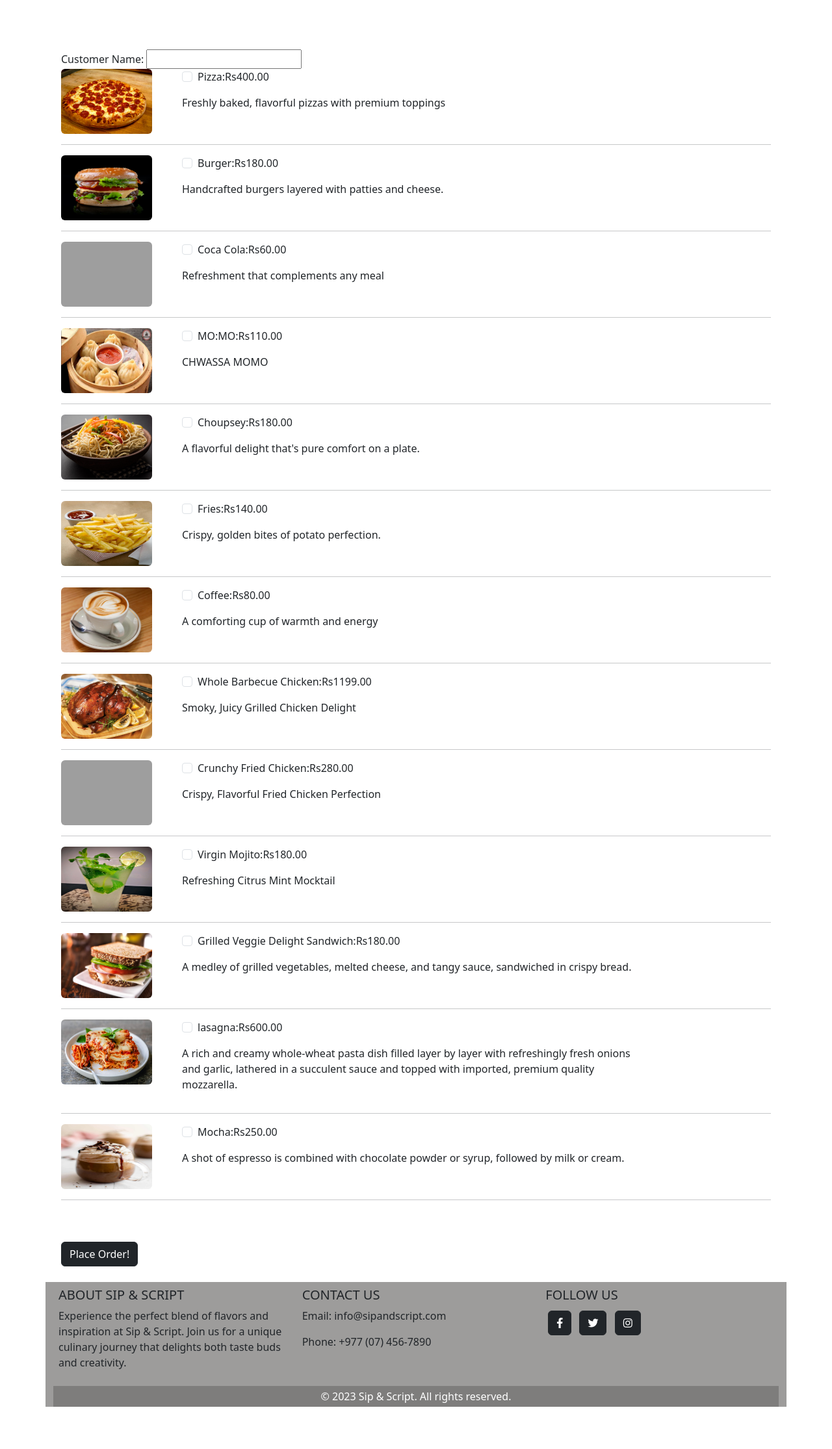
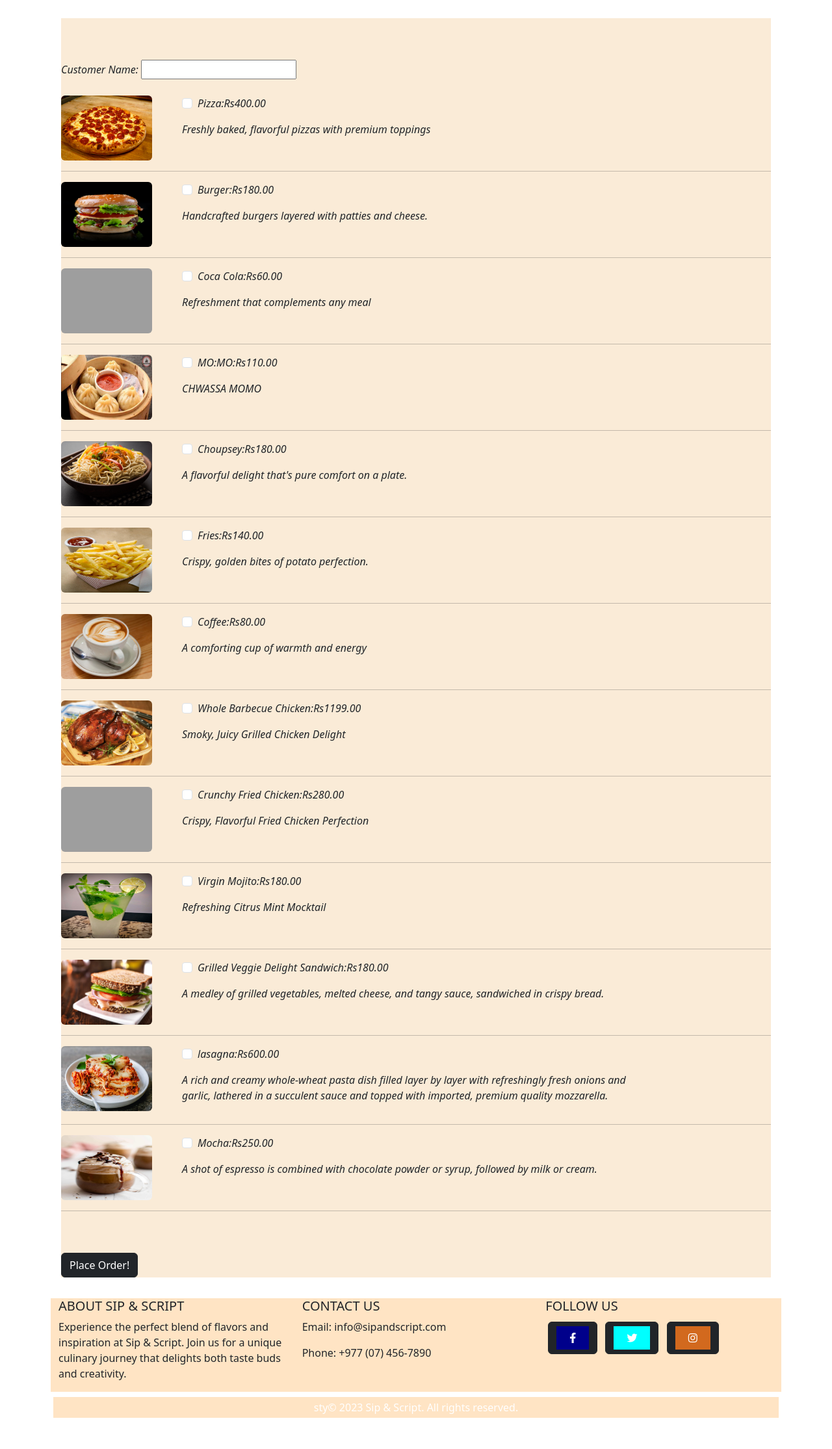
Before and after one commit to Anjal-shrestha/Restaurant-Receipt-Project, a Django app: page /order in a window 1280 px wide. Shown: the part 56-2286 px from the top of the page at 65% size. Before the commit the page ends 2221 px from the top, so only its background shows below. Run offline with Django 4.2, Linux system fonts and the light colour scheme; data comes from the database, SQL or seed files in the repository; both versions use the stored data as it was after the commit; grey boxes are pictures that could not be loaded.

Commit message:
Small Changes

```diff
--- a/system/templates/base.html
+++ b/system/templates/base.html
@@ -39,10 +39,10 @@
       {% block content %}
       {% endblock %}
 
-  <footer class="text-center text-lg-start" style="background-color: #9d9c9b;">
+  <footer class="text-center text-lg-start" style="background-color:bisque#9d9c9b;">
     <div class="container p-2">
         <!-- Footer content -->
-        <div class="row">
+        <div class="row" style="background-color:bisque;">
             <div class="col-lg-4 col-md-6 mb-4 mb-md-0">
                 <h5 class="text-uppercase">About Sip & Script</h5>
                 <p>Experience the perfect blend of flavors and inspiration at Sip & Script. Join us for a unique culinary journey that delights both taste buds and creativity.</p>
@@ -54,14 +54,14 @@
             </div>
             <div class="col-lg-4 col-md-6 mb-4 mb-md-0">
                 <h5 class="text-uppercase">Follow Us</h5>
-                <a class="btn btn-dark btn-floating m-1" href="https://www.facebook.com/" target="_blank" role="button"> <img src="" alt=""><i class="fab fa-facebook-f"></i></a>
-                <a class="btn btn-dark btn-floating m-1" href="https://www.twitter.com/" target="_blank" role="button"><i class="fab fa-twitter"></i></a>
-                <a class="btn btn-dark btn-floating m-1" href="https://instagram.com/" target="_blank" role="button"><i class="fab fa-instagram"></i></a>
+                <a class="btn btn-dark btn-floating m-1" href="https://www.facebook.com/" target="_blank" role="button"> <img src="" alt=""><i class="fab fa-facebook-f" style="background-color: darkblue;color: white;border:none;padding: 10px 20px; "></i></a>
+                <a class="btn btn-dark btn-floating m-1" href="https://www.twitter.com/" target="_blank" role="button"><i class="fab fa-twitter" style="background-color: aqua;color: white;border:none;padding: 10px 20px;"></i></a>
+                <a class="btn btn-dark btn-floating m-1" href="https://instagram.com/" target="_blank" role="button"><i class="fab fa-instagram" style="background-color: chocolate;color: white;border:none;padding: 10px 20px;"></i></a>
             </div>
         </div>
     </div>
-    <div class="text-center text-white p-1" style="background-color: rgba(0, 0, 0, 0.2);">
-        &copy; 2023 Sip & Script. All rights reserved.
+    <div class="text-center text-white p-1" style="background-color:bisque;">
+        sty&copy; 2023 Sip & Script. All rights reserved.
     </div>
 </footer>
   </body>
--- a/system/templates/order.html
+++ b/system/templates/order.html
@@ -13,9 +13,10 @@
             <div class="col-md-12 col-sm-12 p-4">
                 <form method="POST" action="{% url 'system:receipt' %}" >
                     {% csrf_token %}
-                    <div class="pt-5" >
-                        <label for="customer_name">Customer Name:</label>
-                        <input type="text" id="customer_name" name="customer_name" required>
+                    <div class="pt-5" style= "font-style: oblique; background-size: 100%; background-color: antiquewhite;"  >
+                        <p style="background-image: url('C:\Users\Asus\Desktop\photo\flex.jpg');"></p>
+                        <label for="customer_name">Customer Name: </label>
+                        <input type="text" id="customer_name" name="customer_name" style="margin-bottom: 25px; padding: auto; ">
                         {% for item in menu_items %}
                         <div class="row">
                             <div class="col-md-2 col-sm-12">
```
Also changed, not shown: system/templates/main.html (+5 -4 lines), db.sqlite3, media/menu_iamges/lasagna.jpg (added), media/menu_iamges/mocha.jpg (added), photo/flex.jpg (added), photo/lasagna.jpg (added), photo/mocha.jpg (added).
